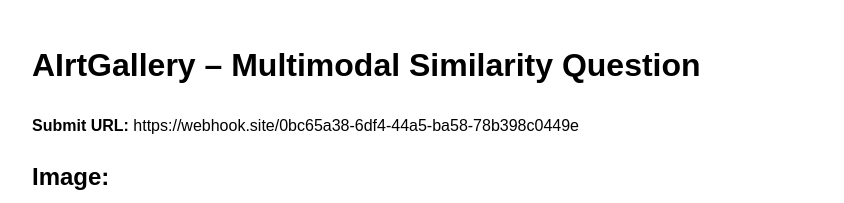
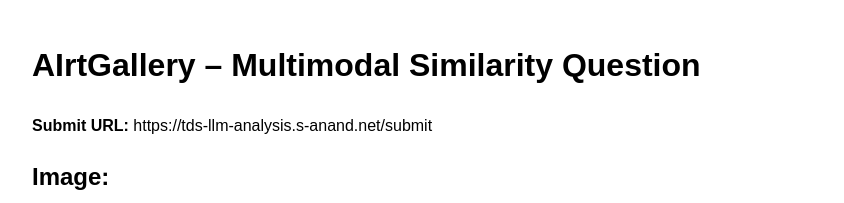
Before and after one commit to 23f2005720/hg-quiz, a plain HTML site: page index.html in a window 1280 px wide. Shown: the top 203 px of the page, without its empty margins (208-1052 px from the left). Drawn offline with Linux system fonts and the light colour scheme.

Commit message:
Update index.html

```diff
--- a/index.html
+++ b/index.html
@@ -8,7 +8,7 @@
 
   <h1>AIrtGallery – Multimodal Similarity Question</h1>
 
-  <p><strong>Submit URL:</strong> https://webhook.site/0bc65a38-6df4-44a5-ba58-78b398c0449e</p>
+  <p><strong>Submit URL:</strong> https://tds-llm-analysis.s-anand.net/submit</p>
 
   <h2>Image:</h2>
   <p>
```
